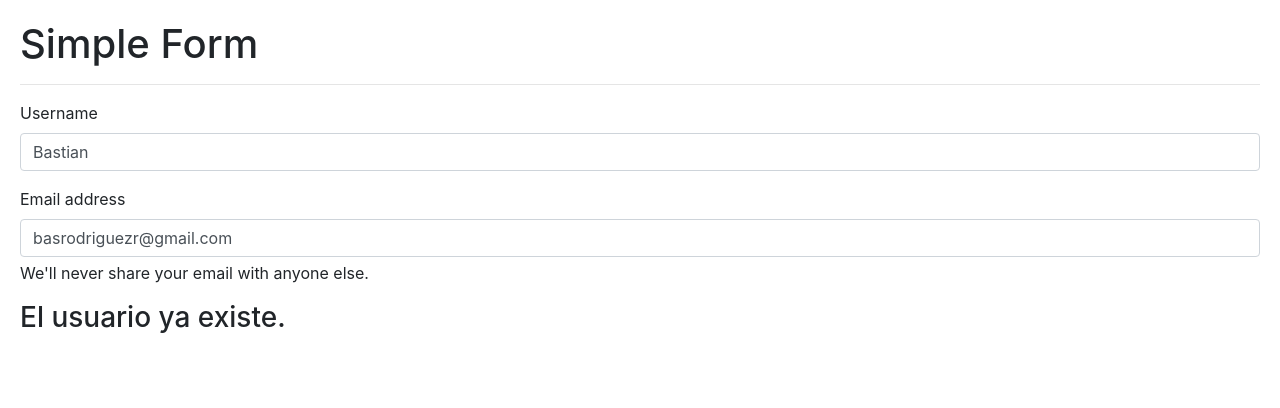
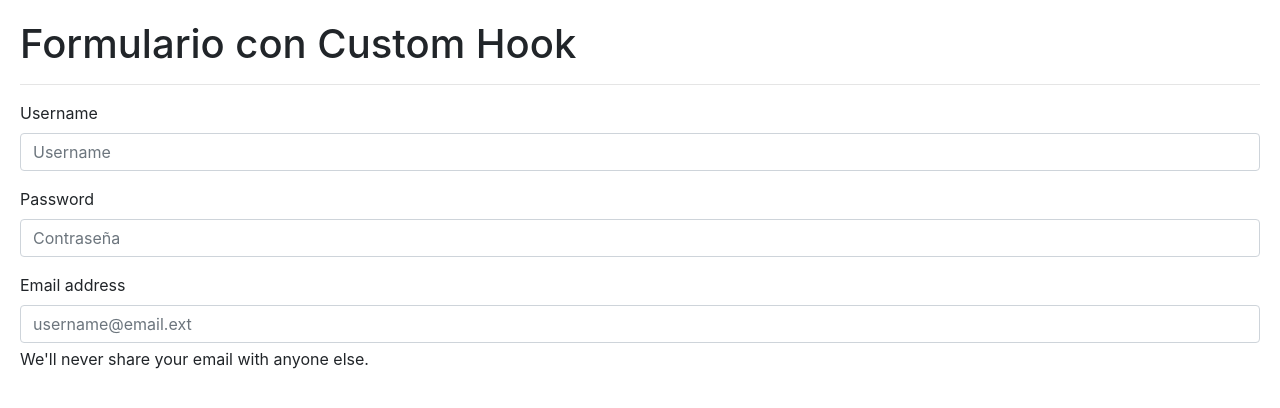
Before and after one commit to basrodriguezr/Hook-App, a React (Vite) app: page / in a window 1280 px wide. Shown: the top 408 px of the page. Built offline with nearby package versions, Linux system fonts and the light colour scheme.

Commit message:
se agrega funcionalidad de form con customhook

```diff
--- /dev/null
+++ b/src/02-useEffect/FormWithCustomHook.jsx
@@ -0,0 +1,68 @@
+import { useEffect, useState } from "react";
+import { useForm } from "../hooks/useForm";
+
+export const FormWithCustomHook = () => {
+
+    const { formState, onInputChange, username, password, email } = useForm({
+        username: '',
+        password: '',
+        email: ''
+    });
+
+    //const { username, password, email } = formState;
+
+    return (
+        <>
+            <h1>Formulario con Custom Hook</h1>
+            <hr />
+
+                <div className="mb-3">
+                    <label
+                        htmlFor="username"
+                        className="form-label">
+                            Username
+                    </label>
+                    <input
+                        onChange={onInputChange}
+                        type="username"
+                        name="username"
+                        placeholder="Username"
+                        className="form-control"
+                        id="username"
+                        value={username}
+                    />
+                </div>
+                <div className="mb-3">
+                    <label
+                        htmlFor="password"
+                        className="form-label">
+                            Password
+                    </label>
+                    <input
+                        onChange={onInputChange}
+                        type="password"
+                        placeholder='Contraseña'
+                        className="form-control"
+                        id="password"
+                        name="password"
+                        aria-describedby="passwordHelp" value={password}/>
+                </div>
+                <div className="mb-3">
+                    <label
+                        htmlFor="email"
+                        className="form-label">
+                            Email address
+                    </label>
+                    <input
+                        onChange={onInputChange}
+                        type="email"
+                        placeholder='username@email.ext'
+                        className="form-control"
+                        id="email" name="email"
+                        aria-describedby="emailHelp"
+                        value={email}/>
+                    <div id="emailHelp" className="form-text">We'll never share your email with anyone else.</div>
+                </div>
+        </>
+    )
+}
--- a/src/02-useEffect/Message.jsx
+++ b/src/02-useEffect/Message.jsx
@@ -1,17 +1,24 @@
-import {  useEffect } from "react"
+import {  useEffect, useState } from "react"
 
 export const Message = () => {
+    const [coords, setCoords] = useState({x: 0, y: 0});
 
     useEffect(() => {
-        console.log('Message component mounted');
+        const onMouseMove = ({x,y}) => {
+            setCoords({x, y});
+        }
+        // This effect runs on every render
+        window.addEventListener('mousemove', onMouseMove);
+
         return () => {
-            console.log('Message component unmounted');
+            window.removeEventListener('mousemove', onMouseMove);
         }
     }, []);
 
     return (
         <>
             <h3>El usuario ya existe.</h3>
+            {JSON.stringify(coords)}
         </>
     )
 }
--- a/src/02-useEffect/SimpleForm.jsx
+++ b/src/02-useEffect/SimpleForm.jsx
@@ -50,7 +50,7 @@ export const SimpleForm = () => {
                 </div>
 
                {
-                (username === 'Bastian') && <Message />
+                (username === 'Bastian2') && <Message />
                }
         </>
     )
--- /dev/null
+++ b/src/hooks/useForm.js
@@ -0,0 +1,18 @@
+import { useState } from "react";
+
+export const useForm = (initialForm = {}) => {
+    const [formState, setFormState] = useState(initialForm);
+
+        const onInputChange = ({target}) => {
+            const { name, value } = target;
+            setFormState({
+                ...formState,
+                [name]: value
+            });
+        };
+    return {
+        ...formState,
+        formState,
+        onInputChange
+    }
+}
--- a/src/main.jsx
+++ b/src/main.jsx
@@ -6,9 +6,10 @@ import './index.css'
 import { CounterApp } from './01-useState/CounterApp'
 import { CounterWithCustomHook } from './01-useState/CounterWithCustomHook'
 import { SimpleForm } from './02-useEffect/SimpleForm'
+import { FormWithCustomHook } from './02-useEffect/FormWithCustomHook'
 
 createRoot(document.getElementById('root')).render(
   <StrictMode>
-    <SimpleForm />
+    <FormWithCustomHook />
   </StrictMode>,
 )
```
